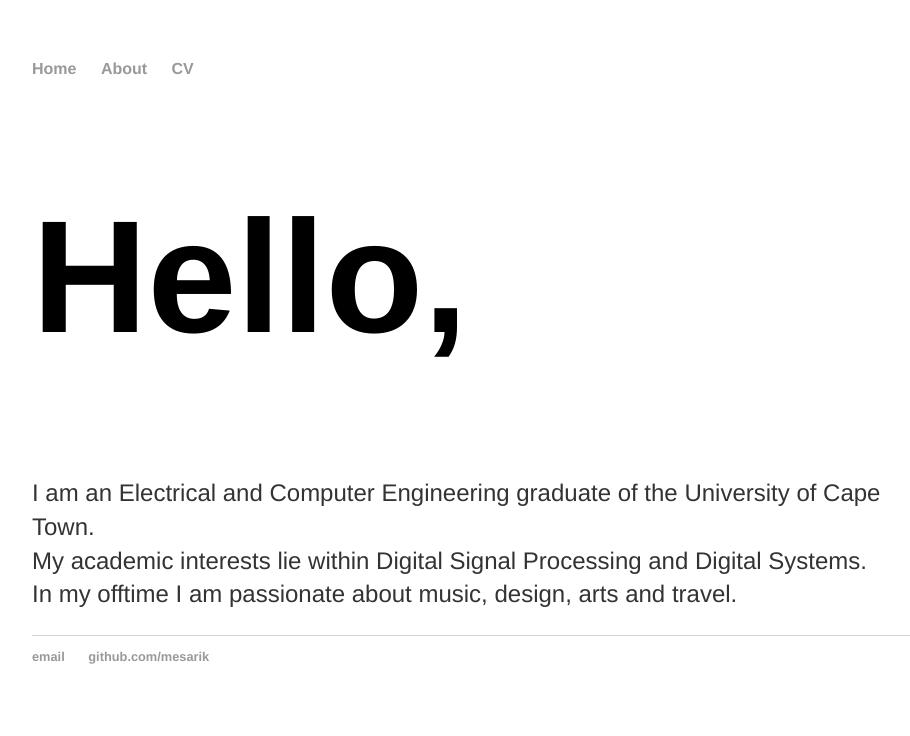
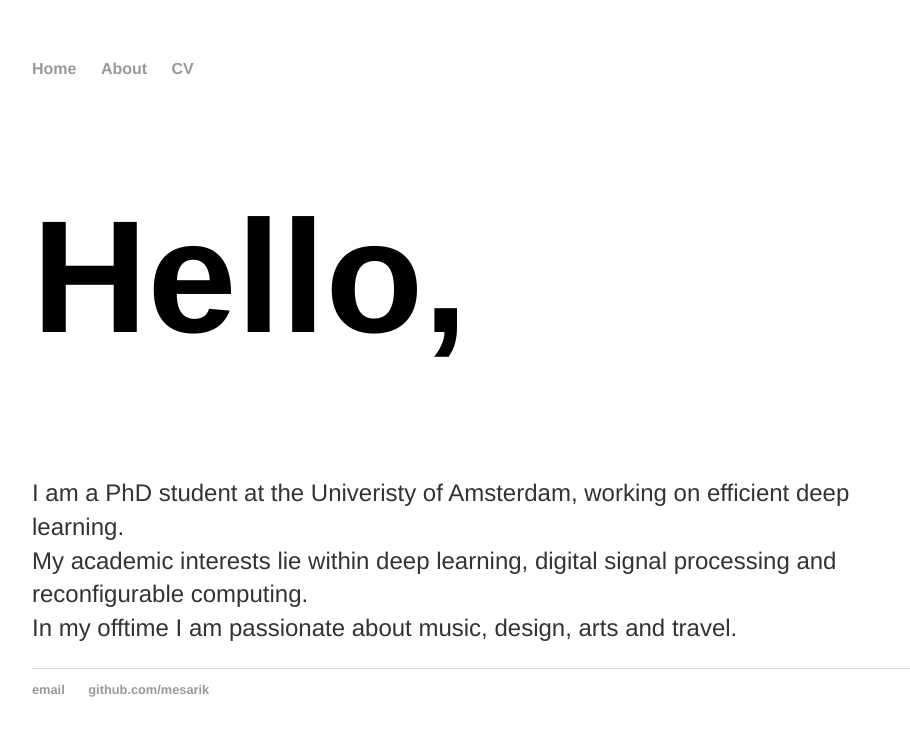
Before and after one commit to mesarcik/mesarcik.github.io, a Jekyll site: the page built from about/index.html, in a window 1280 px wide. Shown: the top 736 px of the page, without its empty margins (160-1070 px from the left). Built offline with Jekyll 4.4.1, drawn with Linux system fonts in a browser that asks for light colours.

Commit message:
Update About

```diff
--- a/about/index.html
+++ b/about/index.html
@@ -5,8 +5,8 @@ title: About Misha Mesarcik
 
 		<div class="about">
 			<h1>Hello,</h1>
-			 <p>I am an Electrical and Computer Engineering graduate of the University of Cape Town.<br>
-			   My academic interests lie within Digital Signal Processing and Digital Systems. <br>
+			 <p>I am a PhD student at the Univeristy of Amsterdam, working on efficient deep learning.<br>
+			   My academic interests lie within deep learning, digital signal processing and reconfigurable computing. <br>
 			   In my offtime I am passionate about music, design, arts and travel.
 		   </p>
 		</div>
```
